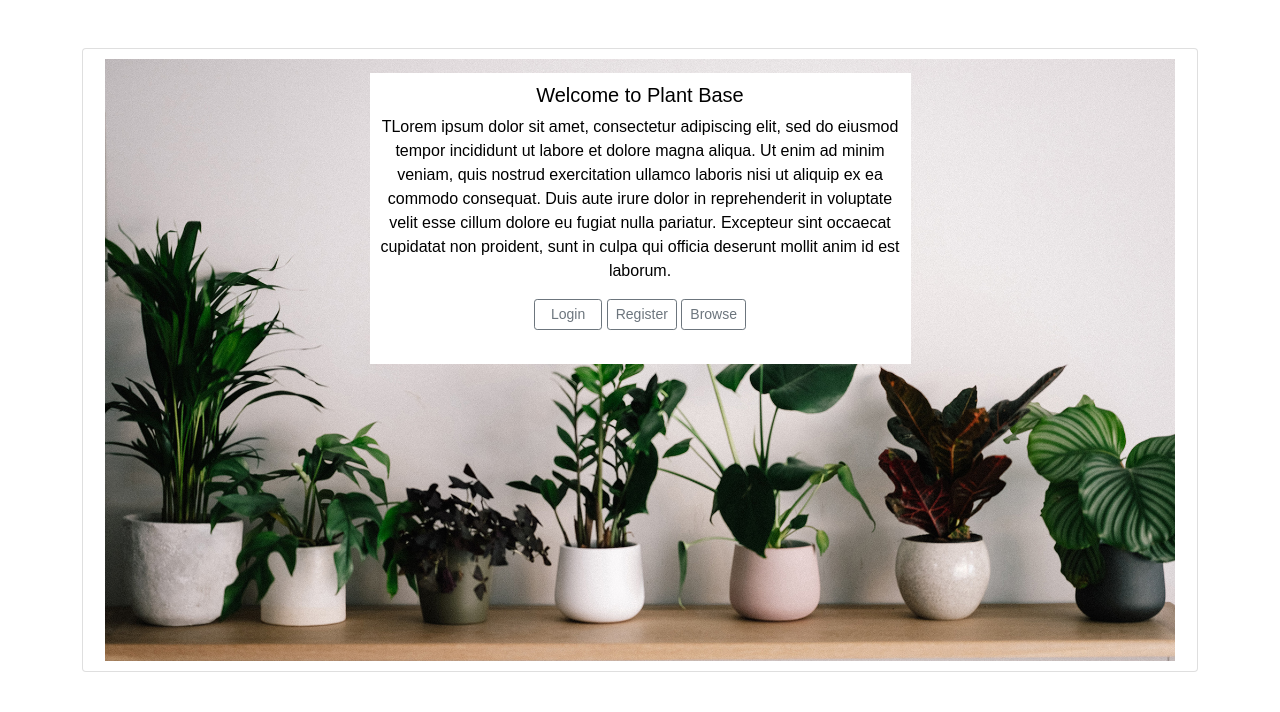
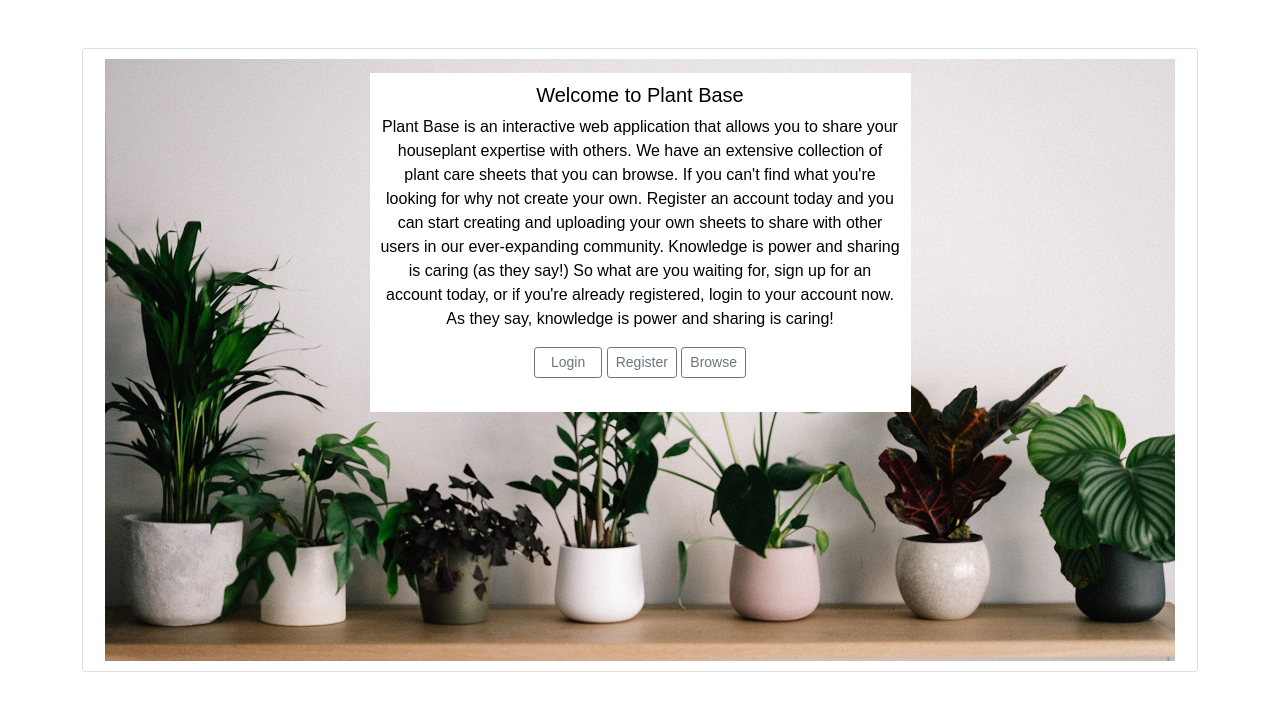
Before and after one commit to AledPeart/plant-base, a Flask app: page / in a window 1280 px wide. Shown: the part 82-794 px from the top of the page. Run offline with Flask 2, Linux system fonts and the light colour scheme; some libraries are stand-ins or nearby versions; some web fonts are replaced.

Commit message:
Changed the placeholder text on the homepage

```diff
--- a/templates/404.html
+++ b/templates/404.html
@@ -2,13 +2,13 @@
 {% block content %}
 
 <div class="row">
-    <div class="col-lg-8">
+    <div class="col">
         <div class="card">
             <div class="card-body shadow text-center">
                 <h3 class="card-title title-color">Uh Oh!</h3>
                 <p class="text-center not-found-heading">It looks like something went wrong.</p>
                 <p class="text-center not-found-text">Not to worry though, we can fix this! To head back to the main
-                    site click<a role="button" class="btn mt-2 btn-outline-secondary" href="{{ url_for('home') }}">here</a></p>
+                    site click</p><a role="button" class="btn mt-2 btn-outline-secondary" href="{{ url_for('home') }}">here</a>
                 <div class=" container d-flex justify-content-center sheet-image-container">
                     <!-- source:http://clipart-library.com/clipart/6cr5zagoi.html -->
                     <img src="static/images/error-page.png" class="sheet-image" alt="image of a confused stick man"></a>
--- a/templates/index.html
+++ b/templates/index.html
@@ -20,14 +20,12 @@
 
                 <div class="homepage-card-box mx-auto mt-2">
                     <h5 class="card-title">Welcome to Plant Base</h5>
-                    <p class="card-text">TLorem ipsum dolor sit amet, consectetur adipiscing elit, sed do eiusmod tempor
-                        incididunt ut labore et dolore magna aliqua. Ut enim ad minim veniam, quis nostrud exercitation
-                        ullamco
-                        laboris nisi ut aliquip ex ea commodo consequat. Duis aute irure dolor in reprehenderit in
-                        voluptate
-                        velit esse cillum dolore eu fugiat nulla pariatur. Excepteur sint occaecat cupidatat non
-                        proident, sunt
-                        in culpa qui officia deserunt mollit anim id est laborum.</p>
+                    <p class="card-text">
+                        Plant Base is an interactive web application that allows you to share your houseplant expertise with others.
+                        We have an extensive collection of plant care sheets that you can browse. If you can't find what you're looking for why not create your own.
+                        Register an account today and you can start creating and uploading your own sheets to share with other users in our ever-expanding community.
+                        Knowledge is power and sharing is caring (as they say!) So what are you waiting for, sign up for an account today,
+                        or if you're already registered, login to your account now. As they say, knowledge is power and sharing is caring! </p>
                     <div class="col text-center">
                         {% if session.user %}
                         <!-- <a href="{{ url_for('logout') }}"class="btn mb-4 px-3 btn-sm btn-outline-secondary">Logout</a>
```
